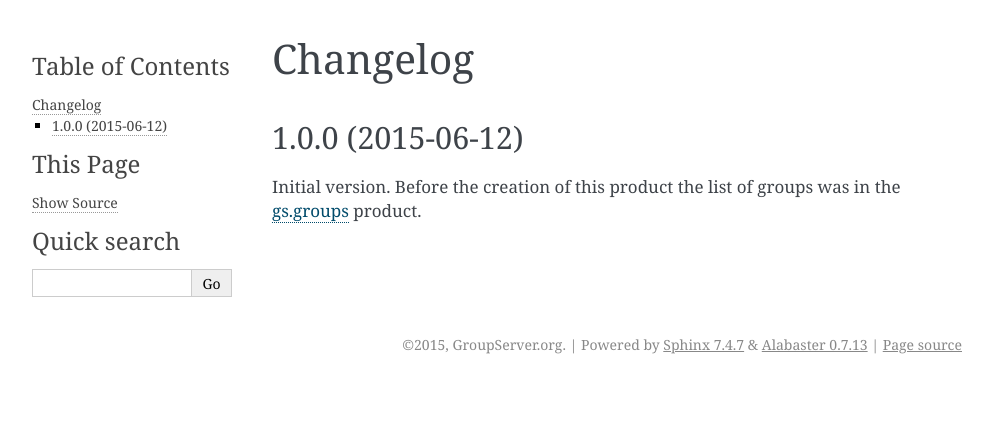
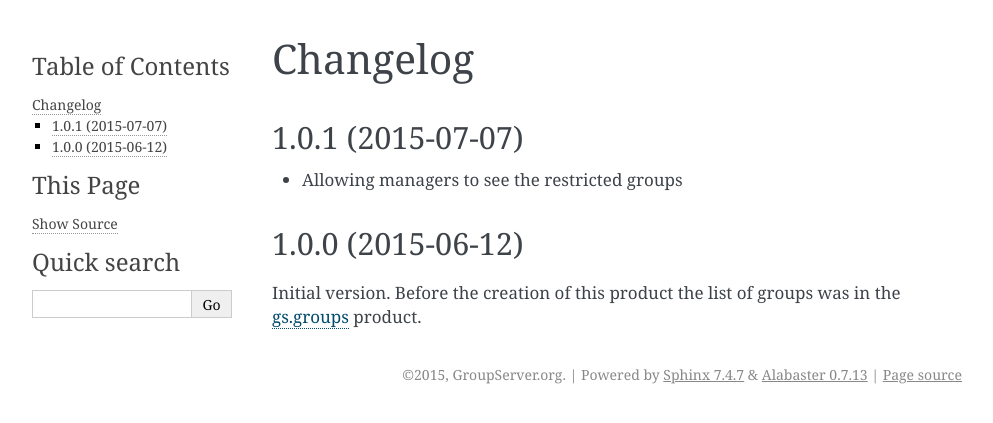
Before and after one commit to groupserver/-gs.group.groups.list, a Sphinx documentation site: the page built from docs/HISTORY.rst, in a window 1280 px wide. Shown: the top 423 px of the page, without its empty margins (148-1141 px from the left). Built offline with Sphinx 7.4.7, drawn with Linux system fonts in a browser that asks for light colours.

Commit message:
Bumping the version number

```diff
--- a/docs/HISTORY.rst
+++ b/docs/HISTORY.rst
@@ -1,5 +1,10 @@
 Changelog
 =========
+
+1.0.1 (2015-07-07)
+------------------
+
+* Allowing managers to see the restricted groups
 
 1.0.0 (2015-06-12)
 ------------------
--- a/version.py
+++ b/version.py
@@ -1,5 +1,5 @@
 # -*- coding: utf-8 -*-
-version = '1.0.0'
+version = '1.0.1'
 release = False
 
 #--------------------------------------------------------------------------#
```
